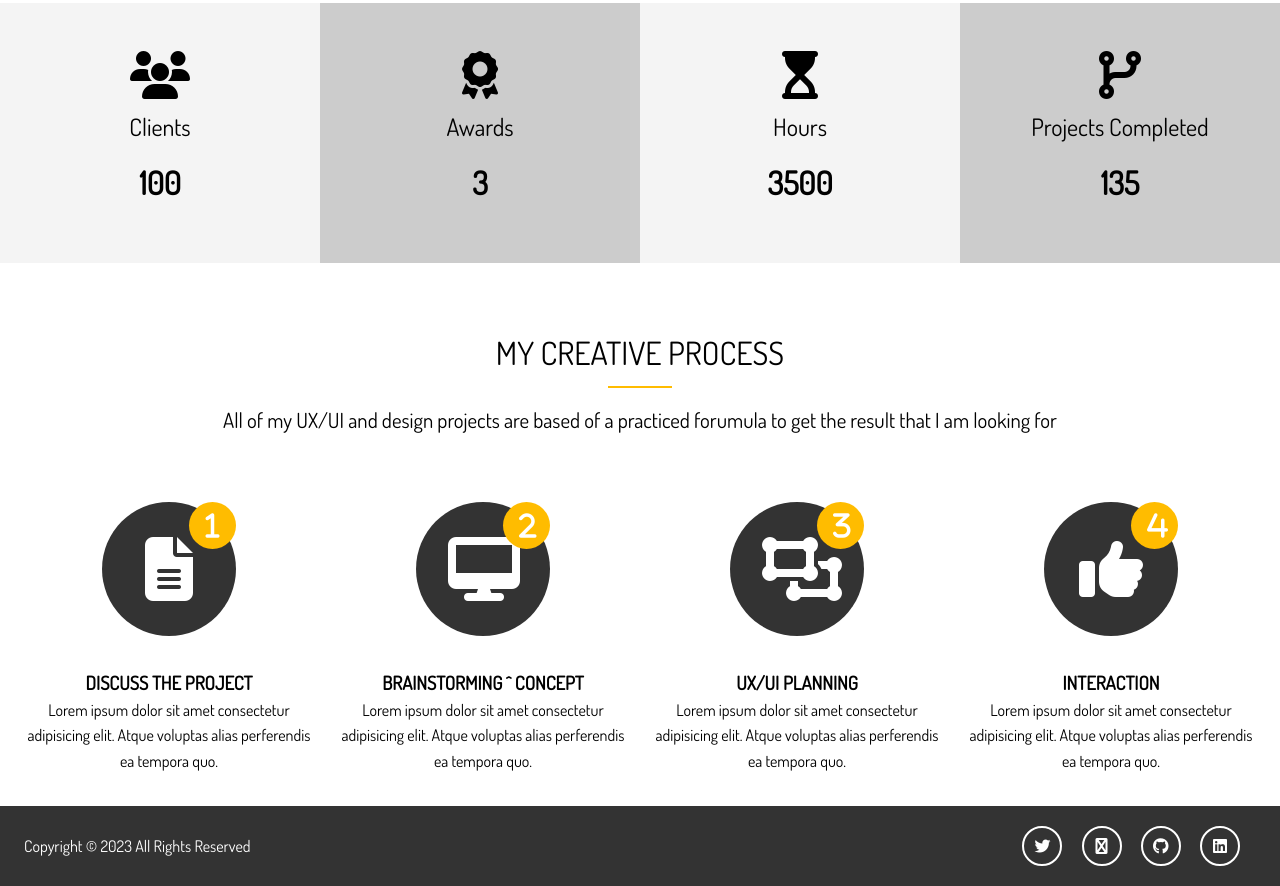
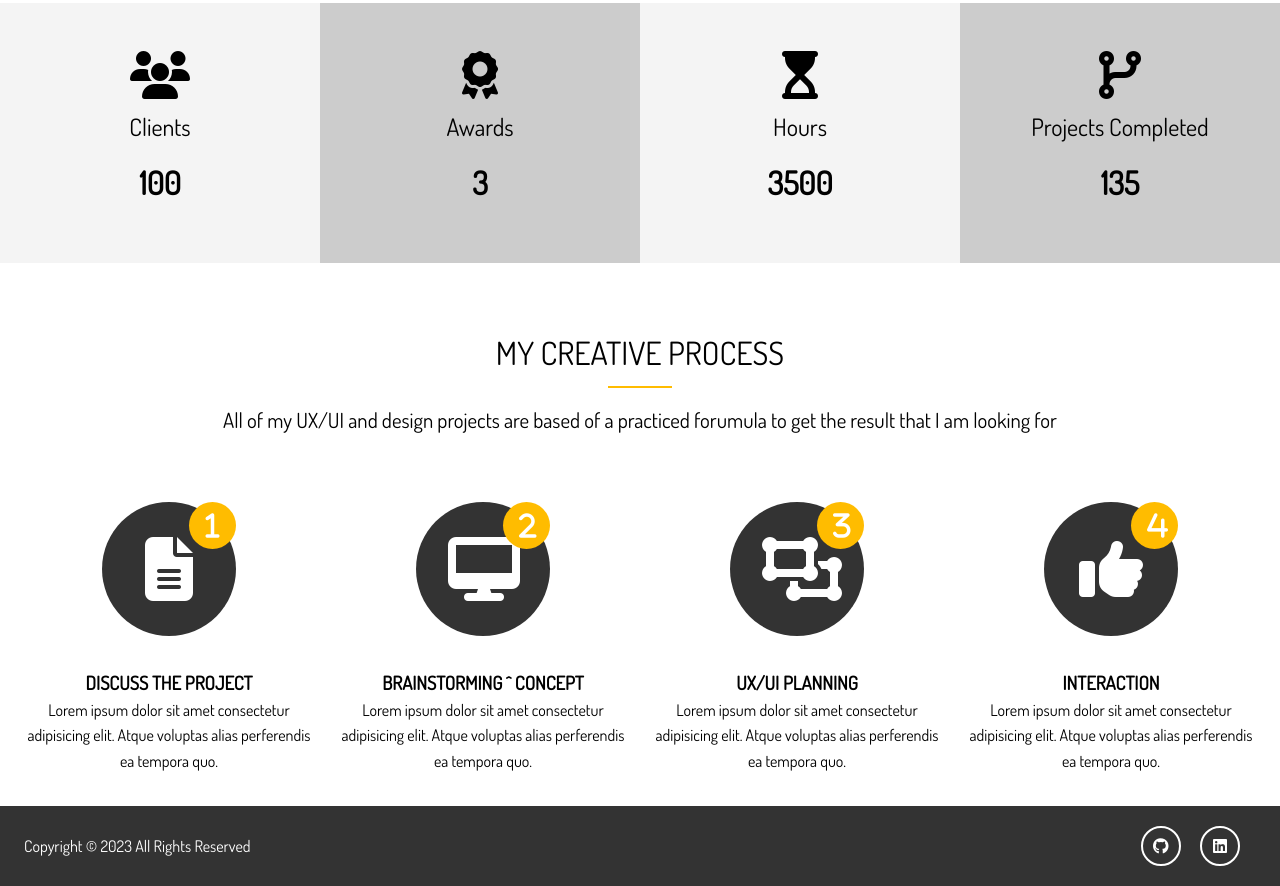
Before and after one commit to Julizajz/portfolio.website, a website: page dist/index.html in a window 1280 px wide. Shown: the part 1222-2108 px from the top of the page. Drawn offline with Linux system fonts and the light colour scheme.

```diff
--- a/dist/index.html
+++ b/dist/index.html
@@ -192,8 +192,6 @@
       <div class="footer-content container">
         <p>Copyright &copy; 2023 All Rights Reserved</p>
         <div class="social">
-          <i class="fab fa-twitter"></i>
-          <i class="fab fa-handshake"></i>
           <a href="https://github.com/Julizajz" target="_blank"><i class="fab fa-github"></i></a>
           <a href="https://www.linkedin.com/in/juliza-zepeda/" target="_blank"><i class="fab fa-linkedin"></i></a>
         </div>
```
